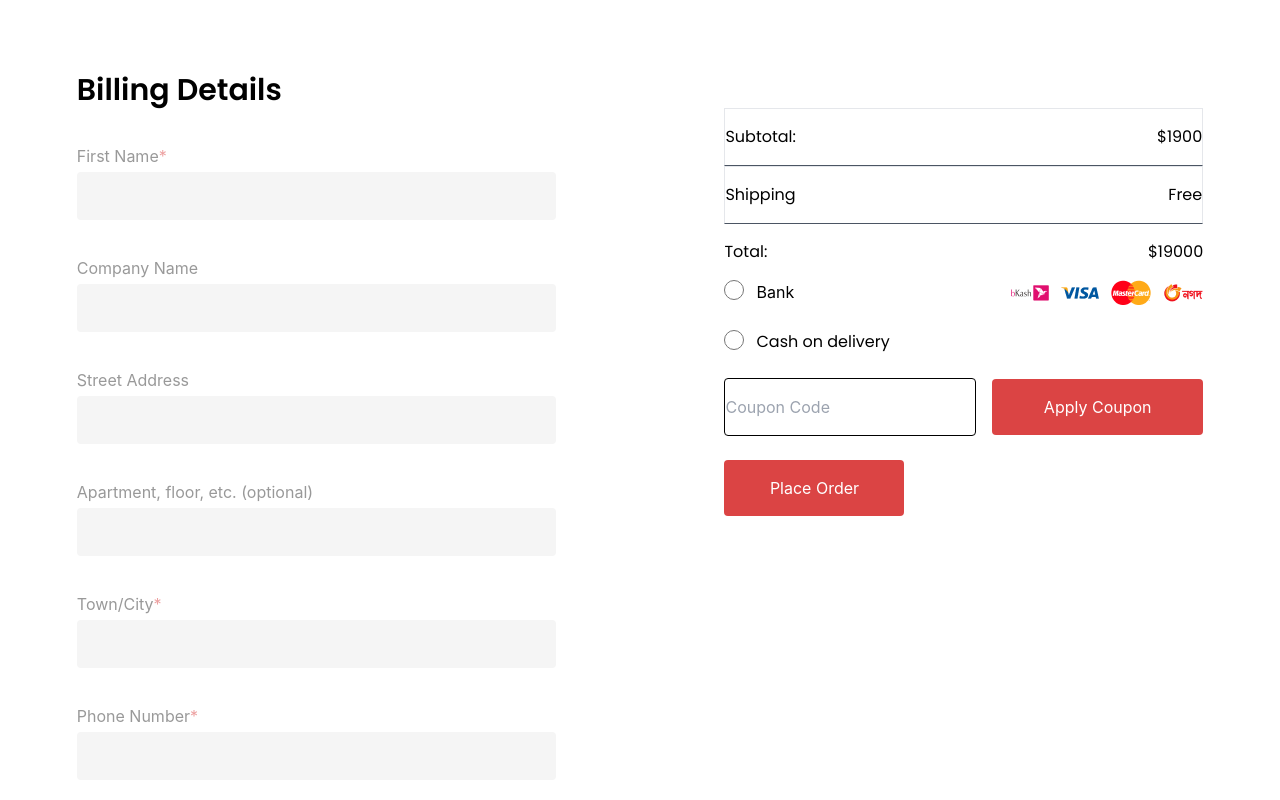
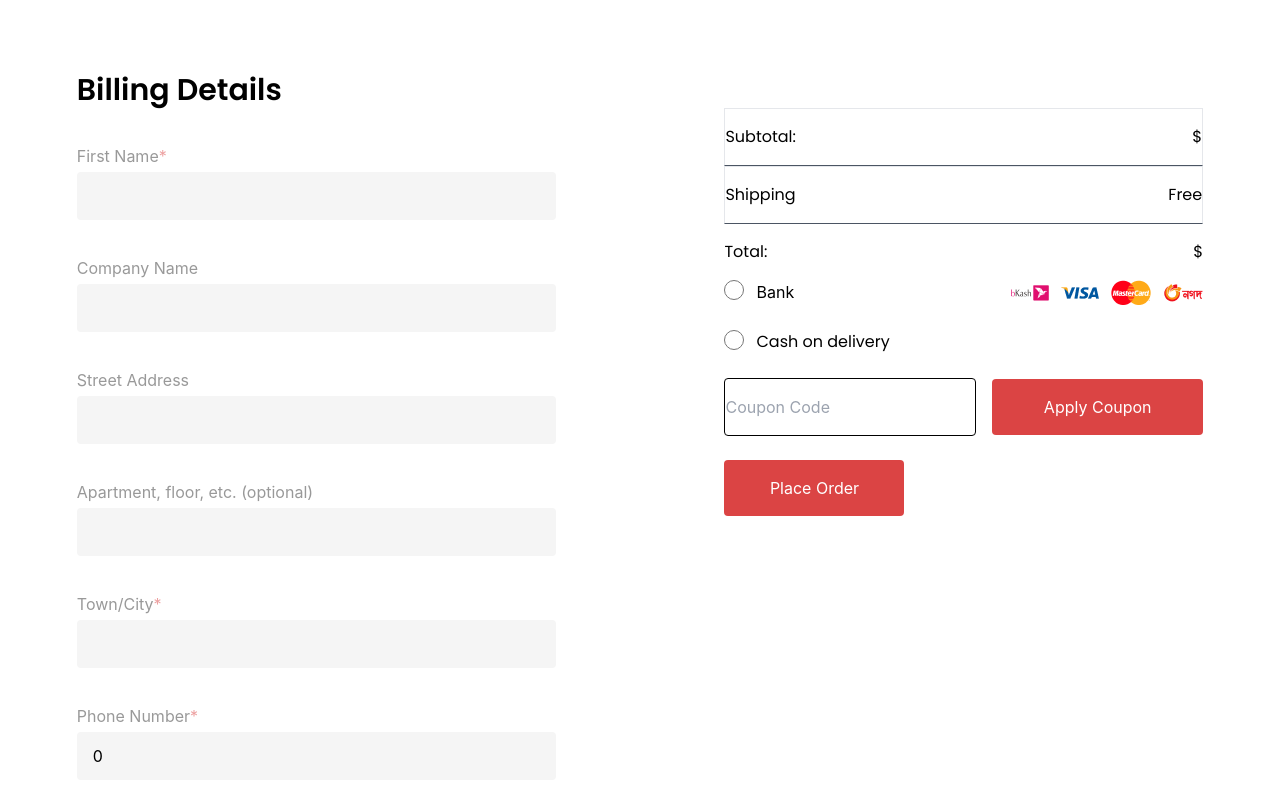
Before and after one commit to M-Subhan-Ali/EcommerceFigma, a React (Create React App) app: page /billing in a window 1280 px wide. Shown: the part 180-980 px from the top of the page. Built offline with nearby package versions, Linux system fonts and the light colour scheme.

Commit message:
billing section

```diff
--- a/src/App.js
+++ b/src/App.js
@@ -33,6 +33,8 @@ const [data1,setData1]=useState({
   const [wishlist,setWishList]=useState([])
   const [cart,setCart]=useState([]);
   const [billing,setBilling]=useState([])
+  const [billingsTotal,setBillingsTotal]=useState()
+
   return (
     <>
     <BrowserRouter>
@@ -52,8 +54,8 @@ const [data1,setData1]=useState({
      <Route path='/signup' element={<Signup data={data} setData={setData} setOpeartion={setOpeartion} />}  />
      <Route path="/login" element={<Login data1={data1} setData1={setData1} operation={operation}  setOpeartion1={setOpeartion1} />} />
      <Route path='/wishlist' element={ <WishList wishlist={wishlist} setWishList={setWishList}/> } />
-     <Route path="/cart" element={<Cart cart={cart} setCart={setCart} billing={billing} setBilling={setBilling}/>} />
-     <Route path='/billing' element={<BillingDetails  cart={cart} billing={billing} setBilling={setBilling}   />}/>
+     <Route path="/cart" element={<Cart cart={cart} setCart={setCart} billing={billing} setBilling={setBilling} billingsTotal={billingsTotal} setBillingsTotal={setBillingsTotal}/>} />
+     <Route path='/billing' element={<BillingDetails  cart={cart} billing={billing} setBilling={setBilling} billingsTotal={billingsTotal} setBillingsTotal={setBillingsTotal}   />}/>
     </Routes>
     <Footer/>
     </BrowserRouter>
--- a/src/Components/BillingDetails/BillingDetails.jsx
+++ b/src/Components/BillingDetails/BillingDetails.jsx
@@ -1,44 +1,71 @@
-import React from 'react'
+import React, { useState } from 'react'
 import img1 from "../BillingDetails/images/img1.png"
 import img2 from "../BillingDetails/images/img2.png"
 import img3 from "../BillingDetails/images/img3.png"
 import img4 from "../BillingDetails/images/img4.png"
 
-const BillingDetails = ({cart}) => {
+const BillingDetails = ({cart,billing,billingsTotal,setBillingsTotal}) => {
+  const [shipping,setShipping]=useState("Free")
+  const [data,setData]=useState({
+    name:"",
+    company:"",
+    address:"",
+    floor:"",
+    city:"",
+    number:0,
+    email:""
+  })
+
+  const Handler=(e)=>{
+    const {name,value}=e.target;
+    setData((val)=>{
+      return{...val,[name]:value}
+    })
+    if(data.city==="ShadBagh"){
+     setShipping(50)
+   }
+  }
+
+  const HandlerSubmit=(e)=>{
+    e.preventDefault()
+  }
+
+
+
   return (
     <div className='container mx-auto'>
       <div className="px-[6%]">
         <h1 className='text-3xl font-semibold font-sans mt-28'>Billing Details</h1>
         <div className='grid grid-cols-2 gap-[15%]'>
             <div>
-              <form>
+              <form onSubmit={HandlerSubmit}>
                 <div className="inputsBillings pt-9">
                 <p className='text-[#999999] pb-1'>First Name<span className='text-[#db4444] opacity-50'>*</span></p>
-                <input type="text" required className='ps-4 bg-[#f5f5f5] h-12 w-full rounded' />
+                <input value={data.name} name="name" onChange={Handler} type="text" required className='ps-4 bg-[#f5f5f5] h-12 w-full rounded' />
                 </div>
                 <div className="inputsBillings pt-9">
                 <p className='text-[#999999] pb-1'>Company Name</p>
-                <input type="text" className='ps-4 bg-[#f5f5f5] h-12 w-full rounded' />
+                <input value={data.company} name="company" onChange={Handler} type="text" className='ps-4 bg-[#f5f5f5] h-12 w-full rounded' />
                 </div>
                 <div className="inputsBillings pt-9">
                 <p className='text-[#999999] pb-1'>Street Address</p>
-                <input type="text" className='ps-4 bg-[#f5f5f5] h-12 w-full rounded' />
+                <input value={data.address} name="address" onChange={Handler} type="text" className='ps-4 bg-[#f5f5f5] h-12 w-full rounded' />
                 </div>
                 <div className="inputsBillings pt-9">
                 <p className='text-[#999999] pb-1'>Apartment, floor, etc. (optional)</p>
-                <input type="text" className='ps-4 bg-[#f5f5f5] h-12 w-full rounded' />
+                <input value={data.floor} name="floor" onChange={Handler} type="text" className='ps-4 bg-[#f5f5f5] h-12 w-full rounded' />
                 </div>
                 <div className="inputsBillings pt-9">
                 <p className='text-[#999999] pb-1'>Town/City<span className='text-[#db4444] opacity-50'>*</span></p>
-                <input type="text" required className='ps-4 bg-[#f5f5f5] h-12 w-full rounded' />
+                <input value={data.city} name="city" onChange={Handler} type="text" required className='ps-4 bg-[#f5f5f5] h-12 w-full rounded' />
                 </div>
                 <div className="inputsBillings pt-9">
                 <p className='text-[#999999] pb-1'>Phone Number<span className='text-[#db4444] opacity-50'>*</span></p>
-                <input type="text" required className='ps-4 bg-[#f5f5f5] h-12 w-full rounded' />
+                <input value={data.number} name="number" onChange={Handler} type="text" required className='ps-4 bg-[#f5f5f5] h-12 w-full rounded' />
                 </div>
                 <div className="inputsBillings pt-9">
                 <p className='text-[#999999] pb-1'>Email Address<span className='text-[#db4444] opacity-50'>*</span></p>
-                <input type="text" required  className='ps-4 bg-[#f5f5f5] h-12 w-full rounded' />
+                <input value={data.email} name="email" onChange={Handler} type="text" required  className='ps-4 bg-[#f5f5f5] h-12 w-full rounded' />
                 </div>
                 <div className='flex items-center gap-8 pt-7'>
                   <button type='submit'>
@@ -53,27 +80,27 @@ const BillingDetails = ({cart}) => {
               <div key={index} className='flex justify-between items-center pb-10' >
               <div className='flex gap-5 items-center'><img src={product.img} className='w-11 h-11' alt={product.title} />
               <p className='text-[#16px] font-medium font-sans'>{product.title}</p></div>
-              <p className='text-[#16px] font-medium font-sans'>${product.currentPrice}</p>
+              <p className='text-[#16px] font-medium font-sans'>${product.currentPrice*billing[index]}</p>
              </div>
             ))
           }
              <div className='flex justify-between border border-b-gray-600 py-4'>
               <p className='text-[#16px] font-medium font-sans'>Subtotal:</p>
-              <p className='text-[#16px] font-medium font-sans'>$1900</p>
+              <p className='text-[#16px] font-medium font-sans'>${billingsTotal}</p>
              </div>
              <div className='flex justify-between border border-b-gray-600 py-4'>
               <p className='text-[#16px] font-medium font-sans'>Shipping</p>
-              <p className='text-[#16px] font-medium font-sans'>Free</p>
+              <p className='text-[#16px] font-medium font-sans'>{shipping!=="Free" ? "$" : ""}{shipping}</p>
              </div>
              <div className='flex justify-between  py-4'>
               <p className='text-[#16px] font-medium font-sans'>Total:</p>
-              <p className='text-[#16px] font-medium font-sans'>$19000</p>
+              <p className='text-[#16px] font-medium font-sans'>${billingsTotal}</p>
              </div>
               <form>
              <div className="grid grid-cols-1 gap-6">
                 <div className='flex justify-between'>
                <div className="flex gap-3">
-                <input type="radio" className='w-5 h-5 accent-black'/>
+                <input name='hehe' type="radio" className='w-5 h-5 accent-black cursor-pointer'/>
                 <p>Bank</p>
                 </div>
                 <div className='flex items-center gap-3'>
@@ -84,7 +111,7 @@ const BillingDetails = ({cart}) => {
                 </div>
                 </div>
                 <div className='flex gap-3 justify-start'>
-              <input type="radio"  className='w-5 h-5 accent-black'/>
+              <input name='hehe' type="radio"  className='w-5 h-5 accent-black cursor-pointer'/>
               <p className='text-[#16px] font-medium font-sans'>Cash on delivery</p>
                 </div>
                 <div className='flex items-center gap-4'>
@@ -92,7 +119,7 @@ const BillingDetails = ({cart}) => {
                     <input type="text" placeholder='Coupon Code'  className='py-4 border w-full border-black rounded '/>
                   </div>
                   <div className='flex justify-center '>
-                  <button className='w-[211px]  h-14 py-4 px-4 bg-[#db4444] text-white rounded'>Apply Coupon</button>
+                  <p className='w-[211px]  h-14 py-4 px-4 bg-[#db4444] text-center cursor-pointer text-white rounded'>Apply Coupon</p>
                   </div>
                 </div>
                 <div className="flex justify-between">
--- a/src/Components/Cart/Cart.jsx
+++ b/src/Components/Cart/Cart.jsx
@@ -3,7 +3,7 @@ import React, { useEffect, useState } from 'react'
 import { RxCrossCircled } from "react-icons/rx";
 import { Link } from 'react-router-dom';
 
-const Cart = ({cart,setCart,billing,setBilling}) => {
+const Cart = ({cart,setCart,billing,setBilling,billingsTotal,setBillingsTotal}) => {
  const [quantity,setQuantity]=useState(cart.map(()=>1));
  const [total,setTotal]=useState(0);
  useEffect(()=>{
@@ -12,6 +12,7 @@ const Cart = ({cart,setCart,billing,setBilling}) => {
     totals+=product.currentPrice*parseInt(quantity[index])
   })
   setTotal(totals)
+  setBillingsTotal(totals)
 
  },[cart,quantity])
 
@@ -21,7 +22,7 @@ const Cart = ({cart,setCart,billing,setBilling}) => {
    if(newQuantity[index]<1){
     newQuantity[index]=1
    }else{
-     newQuantity[index]=ee.padStart(2,"0");
+     newQuantity[index]=parseInt(ee.padStart(2,"0"));
    }
    setQuantity(newQuantity);
    setBilling(newQuantity);
```
